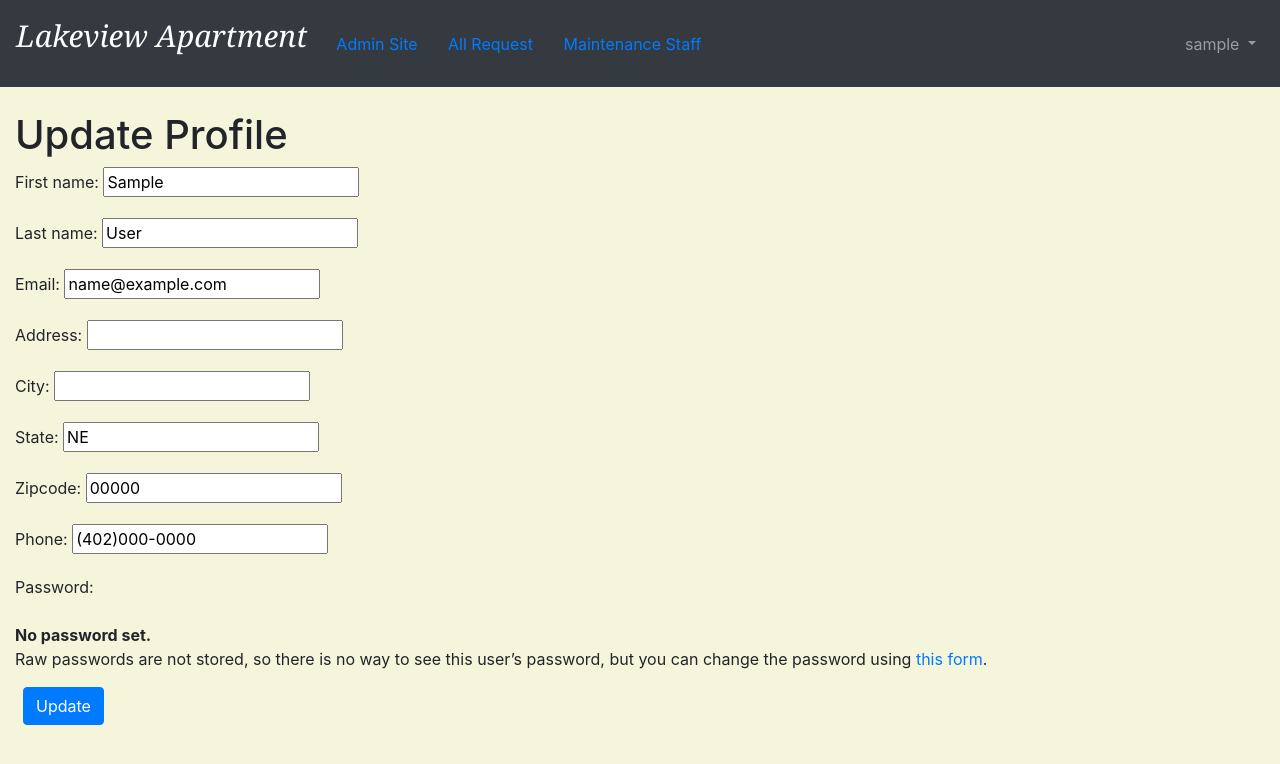
After one commit to gnandy18/ISQA-8210_Assign3, a Django app: page /users/profile_update/ in a window 1280 px wide. The commit adds this page. Shown: the top 764 px of the page. Run offline with Django 3.2, Linux system fonts and the light colour scheme; the visitor is signed in with stand-in values (Sample User, id 1); some libraries are stand-ins or nearby versions.

Commit message:
Assign 3 Part 2
Adding user and employee app to the application.

```diff
--- a/employees/models.py
+++ b/employees/models.py
@@ -7,14 +7,14 @@ from django.utils import timezone
 class Employees(models.Model):
     name = models.CharField(max_length=50)
     address = models.CharField(max_length=200)
-    emp_number = models.IntegerField(blank=False, null=False)
+    emp_number = models.IntegerField(blank=False, null=False, unique=True)
     city = models.CharField(max_length=50)
     state = models.CharField(max_length=50)
     zipcode = models.CharField(max_length=10)
     cell_phone = models.CharField(max_length=50)
     created_date = models.DateTimeField(
         default=timezone.now)
-    updated_date = models.DateTimeField(auto_now_add=True)
+    updated_date = models.DateTimeField(default=timezone.now)
 
     def created(self):
         self.created_date = timezone.now()
--- a/request/models.py
+++ b/request/models.py
@@ -1,3 +1,5 @@
+from datetime import datetime
+
 from django.db import models
 
 # Create your models here.
@@ -42,7 +44,7 @@ class Request(models.Model):
 
 
     )
-    request_date = models.DateField(default=timezone.now)
+    request_date = models.DateField(default=datetime.now())
     full_description= models.TextField()
     category_type = models.CharField(max_length=40,
                            choices=Category,
--- a/templates/base.html
+++ b/templates/base.html
@@ -60,9 +60,15 @@
                          aria-labelledby="userMenu">
                         <a class="dropdown-item" href="{% url 'change_password' %}">Change password</a>
 
+
+                        <div class="dropdown-divider"></div>
+                        <a class="dropdown-item" href="{% url 'profile_update' %}">
+                            Update Profile</a>
                          <div class="dropdown-divider"></div>
                         <a class="dropdown-item" href="{% url 'logout' %}">
                             Log Out</a>
+
+
                     </div>
                 </li>
             </ul>
--- /dev/null
+++ b/templates/profile_update.html
@@ -0,0 +1,19 @@
+<!DOCTYPE html>
+<html lang="en">
+{% extends 'base.html' %}
+
+{% block content %}
+   <style>
+        body {
+            background-color: beige;
+
+        }
+    </style>
+    <h1>Update Profile</h1>
+    <form method="POST" >{% csrf_token %}
+        {{ form.as_p }}
+        <button type="submit" class="save btn btn-primary ml-2">Update</button>
+    </form>
+
+{% endblock content %}
+</html>
--- a/templates/req_edit.html
+++ b/templates/req_edit.html
@@ -13,6 +13,9 @@
         {% csrf_token %}
       {{ form.as_p }}
       <button class="btn btn-success ml-2" type="submit">Save</button>
+    <p><span class="form-label">Check In Date</span>
+ <input name='request_date' class="form-control" type="date" readonly="readonly" value="{{ request_date }}" required style="width:130pt;"></p>
+
     </form>
 {% endblock content %}
 </html>
--- a/users/urls.py
+++ b/users/urls.py
@@ -1,7 +1,9 @@
 from django.urls import path
 #from . import views
+from . import views
 from .views import SignUpView
 
 urlpatterns = [
     path('signup/', SignUpView.as_view(), name='signup'),
+    path('profile_update/', views.profile_update, name='profile_update'),
 ]
--- a/users/views.py
+++ b/users/views.py
@@ -1,13 +1,27 @@
 
 
 # Create your views here.
+from django.contrib.auth.decorators import login_required
+from django.shortcuts import render
 from django.urls import reverse_lazy
 from django.views import generic
 
-from .forms import CustomUserCreationForm
+from .forms import CustomUserCreationForm, CustomUserChangeForm
 
 
 class SignUpView(generic.CreateView):
     form_class = CustomUserCreationForm
     success_url = reverse_lazy('login')
     template_name = 'signup.html'
+
+@login_required
+def profile_update(request):
+
+    if request.method == 'POST':
+        form = CustomUserChangeForm(request.POST, instance=request.user)
+        if form.is_valid():
+            form.save()
+            return render(request, 'update_profile_confirm.html', {'form': form})
+    else:
+        form = CustomUserChangeForm(instance=request.user)
+    return render(request, 'profile_update.html', {'form': form})
```
Also changed, not shown: templates/req_list.html (+10 -3 lines), templates/update_profile_confirm.html (added, +11 -0 lines), employees/migrations/0002_alter_employees_created_date.py (added), employees/migrations/0003_alter_employees_created_date.py (added), employees/migrations/0004_auto_20211013_1336.py (added), employees/migrations/0005_auto_20211013_1351.py (added), employees/migrations/0006_alter_employees_emp_number.py (added), request/migrations/0003_alter_request_request_date.py (added), request/migrations/0004_alter_request_request_date.py (added), request/migrations/0005_alter_request_request_date.py (added), request/migrations/0006_alter_request_request_date.py (added), request/migrations/0007_alter_request_request_date.py (added), request/migrations/0008_alter_request_request_date.py (added).
